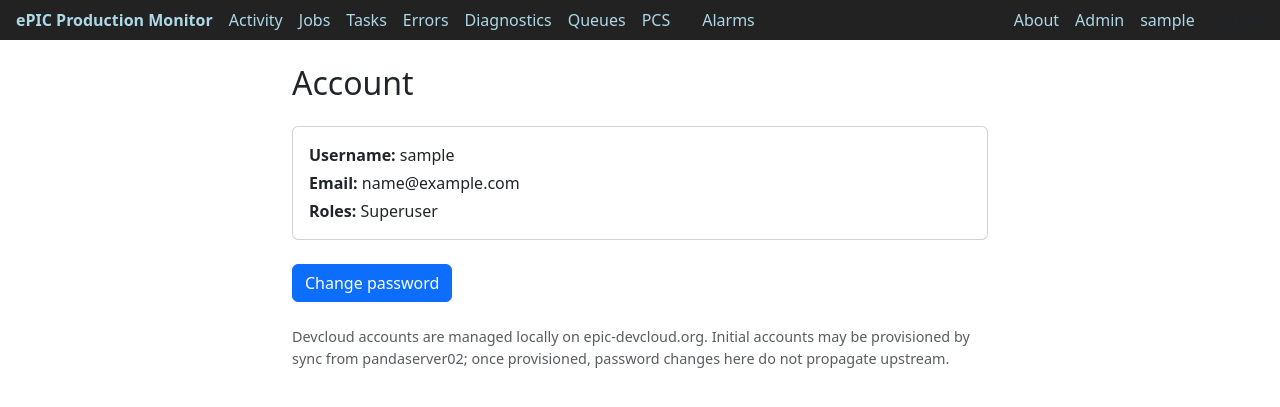
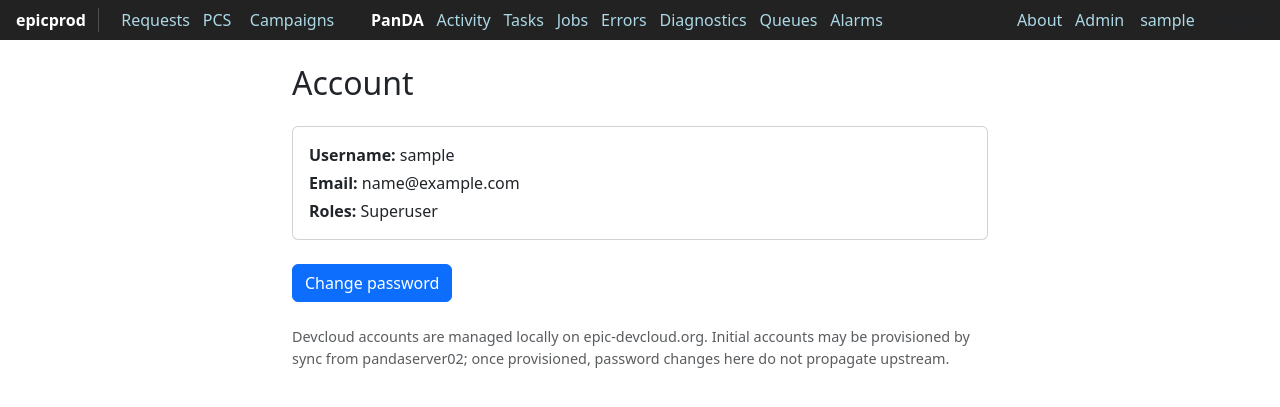
Before and after one commit to BNLNPPS/swf-remote, a Django app: page /account/ in a window 1280 px wide. Shown: the top 407 px of the page. Run offline with Django 5.2, Linux system fonts and the light colour scheme; the visitor is signed in with stand-in values (Sample User, id 1).

Commit message:
Sync production nav with monitor
- Align local remote nav with current epicprod menu order

- Add named questionnaire proxy routes for Requests

- Inject Alarms as a normal proxied nav link

Co-authored-by: Codex <codex@openai.com>

```diff
--- a/src/remote_app/monitor_client.py
+++ b/src/remote_app/monitor_client.py
@@ -29,9 +29,7 @@ NAV_AUTH_RE = re.compile(rb'<div class="nav-auth">.*?</div>', re.DOTALL)
 # <span class="nav-mode nav-production">…</span>). swf-monitor itself
 # doesn't know about devcloud alarms, so we surface them here on the
 # proxied pages the same way we replace nav-auth.
-NAV_ALARMS_LINK = (
-    b'<a href="/prod/alarms/" style="margin-left:1em;">Alarms</a>'
-)
+NAV_ALARMS_LINK = b'<a href="/prod/alarms/">Alarms</a>'
 NAV_PROD_END_RE = re.compile(
     rb'(<span class="nav-mode nav-production">[\s\S]*?)(</span>)',
     re.DOTALL,
--- a/src/remote_app/urls.py
+++ b/src/remote_app/urls.py
@@ -39,6 +39,11 @@ urlpatterns = [
     # PCS (Physics Configuration System) — all proxied from swf-monitor
     path('pcs/', views.pcs_proxy, name='pcs_hub'),
     path('pcs/catalog/', views.pcs_proxy, name='pcs_catalog'),
+    path('pcs/questionnaires/', views.pcs_proxy, name='questionnaires_list'),
+    path('pcs/questionnaires/import/', views.pcs_proxy, name='questionnaire_import'),
+    path('pcs/questionnaires/<int:pk>/', views.pcs_proxy, name='questionnaire_detail'),
+    path('pcs/questionnaires/<int:pk>/matches/', views.pcs_proxy, name='questionnaire_match_add'),
+    path('pcs/questionnaires/<int:pk>/matches/<int:task_id>/remove/', views.pcs_proxy, name='questionnaire_match_remove'),
     path('pcs/categories/', views.pcs_proxy, name='pcs_categories_list'),
     path('pcs/categories/create/', views.pcs_proxy, name='pcs_category_create'),
 
--- a/src/templates/base.html
+++ b/src/templates/base.html
@@ -9,21 +9,39 @@
     <link rel="stylesheet" href="{% static 'css/style.css' %}">
     <link rel="stylesheet" href="{% static 'css/state-colors.css' %}">
     <style>
-      nav { display: flex; align-items: center; gap: 1em; padding: .5em 1em; background: #222; position: sticky; top: 0; z-index: 1030; }
+      nav { display: flex; align-items: center; gap: .8em; padding: .5em 1em; background: #222; position: sticky; top: 0; z-index: 1030; }
       .nav-spacer { flex: 1 1 auto; }
       .nav-auth { display: flex; gap: 1em; align-items: center; }
       nav a, .dropbtn { color: #ADD8E6; text-decoration: none; }
       nav a:hover { text-decoration: underline; }
+      nav a.nav-active, .dropbtn.nav-active {
+        text-shadow: 0 0 .65px currentColor, 0 0 .65px currentColor;
+      }
 
       .dropbtn { background: inherit; padding: 0; font-size: inherit; border: none; cursor: pointer; }
-      .dropdown { position: relative; display: inline-block; margin-right: 1em; }
+      .dropdown { position: relative; display: inline-block; margin-right: .35em; }
       .dropdown-content {
         display: none; position: absolute; background: #f9f9f9;
         min-width: 180px; box-shadow: 0 8px 16px rgba(0,0,0,.2); z-index: 1;
       }
       .dropdown-content a { color: #000; padding: 10px 14px; display: block; }
+      .dropdown-content a.nav-active { background-color: #e9ecef; }
       .dropdown-content a:hover { background: #f1f1f1; }
       .dropdown:hover .dropdown-content { display: block; }
+      #mode-label {
+        border-right: 1px solid rgba(255,255,255,.2);
+        color: #fff;
+        font-weight: 700;
+        margin-right: 4px;
+        padding-right: 12px;
+      }
+      .nav-label {
+        color: #fff;
+        font-weight: 700;
+      }
+      .nav-panda-label {
+        margin-left: 1.5em;
+      }
 
       /* PCS canonical Edit button — filled dark green, matches swf-monitor. */
       .btn.btn-dark-green {
@@ -39,36 +57,48 @@
     {% block extra_head %}{% endblock %}
 </head>
 <body>
+    {% with url_name=request.resolver_match.url_name|default:'' %}
     <nav>
-        <a href="{% url 'monitor_app:prod_home' %}"><strong>ePIC Production Monitor</strong></a>
+        <div class="dropdown" id="mode-flipper">
+            <button class="dropbtn" id="mode-label">epicprod</button>
+            <div class="dropdown-content">
+                <a href="{% url 'monitor_app:prod_home' %}">epicprod - ePIC Production</a>
+            </div>
+        </div>
 
-        <a href="{% url 'monitor_app:panda_activity' %}">Activity</a>
-        <a href="{% url 'monitor_app:panda_jobs_list' %}">Jobs</a>
-        <a href="{% url 'monitor_app:panda_tasks_list' %}">Tasks</a>
-        <a href="{% url 'monitor_app:panda_errors_list' %}">Errors</a>
-        <a href="{% url 'monitor_app:panda_diagnostics_list' %}">Diagnostics</a>
-        <a href="{% url 'monitor_app:epic_queues_list' %}">Queues</a>
+        <a href="{% url 'monitor_app:questionnaires_list' %}" class="{% if 'questionnaire' in url_name %}nav-active{% endif %}">Requests</a>
 
         <div class="dropdown">
-            <button class="dropbtn">PCS</button>
+            <button class="dropbtn{% if url_name|slice:':4' == 'pcs_' and url_name != 'pcs_catalog' %} nav-active{% endif %}">PCS</button>
             <div class="dropdown-content">
-                <a href="{% url 'monitor_app:pcs_hub' %}">PCS Hub</a>
+                <a href="{% url 'monitor_app:pcs_hub' %}" class="{% if url_name == 'pcs_hub' %}nav-active{% endif %}">PCS Hub</a>
+                <a href="{% url 'monitor_app:pcs_categories_list' %}" class="{% if url_name == 'pcs_categories_list' %}nav-active{% endif %}">Physics Categories</a>
                 <a href="{% url 'monitor_app:pcs_tag_compose' tag_type='p' %}">Physics Tags</a>
                 <a href="{% url 'monitor_app:pcs_tag_compose' tag_type='e' %}">EvGen Tags</a>
                 <a href="{% url 'monitor_app:pcs_tag_compose' tag_type='s' %}">Simu Tags</a>
                 <a href="{% url 'monitor_app:pcs_tag_compose' tag_type='r' %}">Reco Tags</a>
-                <a href="{% url 'monitor_app:pcs_datasets_compose' %}">Datasets</a>
-                <a href="{% url 'monitor_app:pcs_prod_configs_compose' %}">Prod Configs</a>
-                <a href="{% url 'monitor_app:pcs_task_compose' %}?tab=tasks">Prod Tasks</a>
+                <a href="{% url 'monitor_app:pcs_tag_compose' tag_type='k' %}">Background Tags</a>
+                <a href="{% url 'monitor_app:pcs_datasets_compose' %}" class="{% if url_name == 'pcs_datasets_compose' %}nav-active{% endif %}">Datasets</a>
+                <a href="{% url 'monitor_app:pcs_prod_configs_compose' %}" class="{% if url_name == 'pcs_prod_configs_compose' %}nav-active{% endif %}">Prod Configs</a>
+                <a href="{% url 'monitor_app:pcs_task_compose' %}?tab=tasks" class="{% if url_name == 'pcs_task_compose' %}nav-active{% endif %}">Prod Tasks</a>
             </div>
         </div>
 
-        <a href="{% url 'monitor_app:alarms_dashboard' %}">Alarms</a>
+        <a href="{% url 'monitor_app:pcs_catalog' %}" class="{% if url_name == 'pcs_catalog' %}nav-active{% endif %}">Campaigns</a>
+        <strong class="nav-label nav-panda-label">PanDA</strong>
+        <a href="{% url 'monitor_app:panda_activity' %}" class="{% if url_name == 'panda_activity' %}nav-active{% endif %}">Activity</a>
+        <a href="{% url 'monitor_app:panda_tasks_list' %}" class="{% if 'panda_task' in url_name %}nav-active{% endif %}">Tasks</a>
+        <a href="{% url 'monitor_app:panda_jobs_list' %}" class="{% if 'panda_job' in url_name %}nav-active{% endif %}">Jobs</a>
+        <a href="{% url 'monitor_app:panda_errors_list' %}" class="{% if 'panda_errors' in url_name %}nav-active{% endif %}">Errors</a>
+        <a href="{% url 'monitor_app:panda_diagnostics_list' %}" class="{% if 'panda_diagnostics' in url_name %}nav-active{% endif %}">Diagnostics</a>
+        <a href="{% url 'monitor_app:epic_queues_list' %}" class="{% if 'epic_queue' in url_name %}nav-active{% endif %}">Queues</a>
+        <a href="{% url 'monitor_app:alarms_dashboard' %}" class="{% if 'alarm' in url_name or 'team_' in url_name %}nav-active{% endif %}">Alarms</a>
 
         <span class="nav-spacer"></span>
         <a href="{% url 'monitor_app:about' %}">About</a>
         {% include 'monitor_app/_nav_auth.html' %}
     </nav>
+    {% endwith %}
     <main>
         {% block content %}{% endblock %}
     </main>
```
